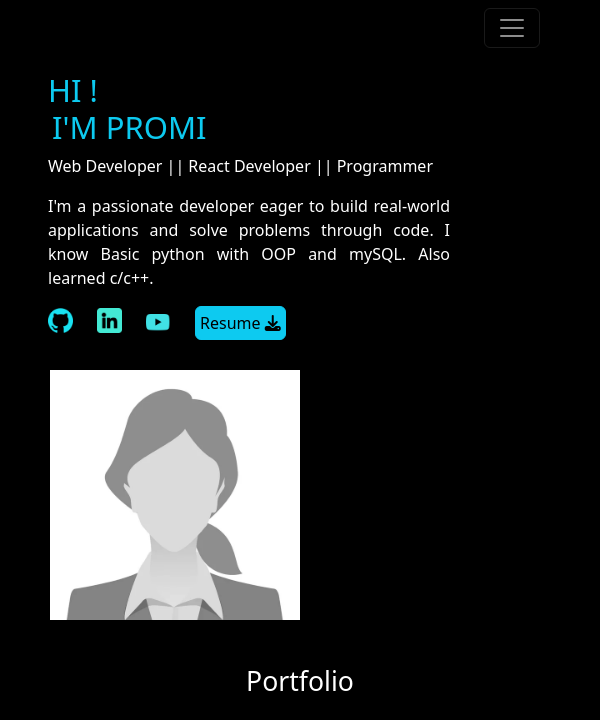
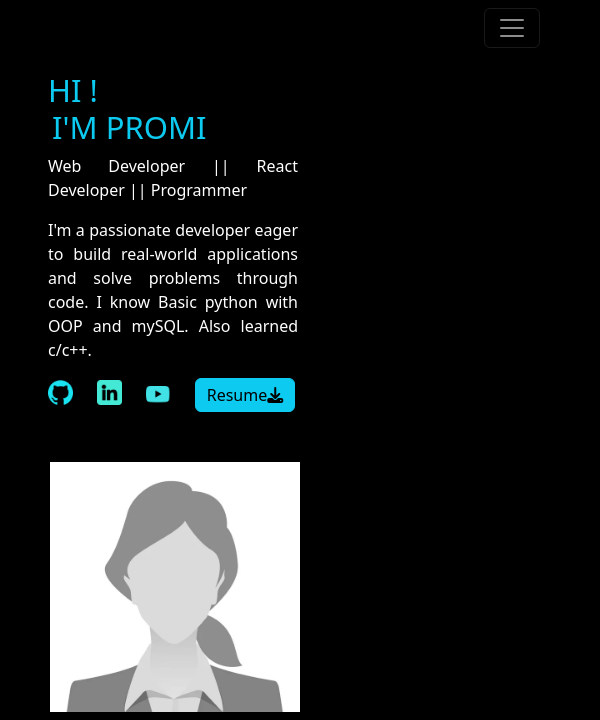
Before and after one commit to Promi02/demo-portfolio-web, a plain HTML site: page index.html in a window 600 px wide. Shown: the top 720 px of the page. Drawn offline with nearby package versions, Linux system fonts and the light colour scheme.

Commit message:
tablet size media query added

```diff
--- a/css/style.css
+++ b/css/style.css
@@ -2,11 +2,8 @@
     padding-left: 100px;
     padding-right: 100px;
 }
-.intro-img{
-padding-left: 20px;
-
-
-
+.intro-section{
+    gap: 350px;
 }
 .card-text{
     text-align: justify;
@@ -36,14 +33,19 @@ box-shadow: 2px 2px 10px rgba(146, 143, 143, 0.673);
        justify-content: center;
        align-items: center;
        overflow-x: hidden;
+    }
 
+    .intro-section p{
+        text-align: justify;
+        width: 250px;
 
     }
-    .intro-section p{
-        text-align: justify;
+    .intro-section button{
+     width: 100px;
     }
     .intro-img{
-      margin: 30px;
+        padding:0;
+      margin: 50px;
 
     }
    .container{
@@ -56,5 +58,10 @@ box-shadow: 2px 2px 10px rgba(146, 143, 143, 0.673);
    .form-section{
 width: 100%;
 }
+}
 
+@media only screen and (min-width: 768px) and (max-width:992px){
+    .intro-section{
+        gap:80px;
+    }
 }
--- a/index.html
+++ b/index.html
@@ -45,7 +45,7 @@
 
   <!-- intro section -->
   <section class="intro-section d-block d-md-flex" style=" align-items: center;">
-    <div class="intro w-75 pt-3 ps-5">
+    <div class="intro w-50 pt-3 ps-5">
       <h1 class="text-info">HI !<br> <span class="ps-1">I'M PROMI</span></h1>
       <p class="text-white">Web Developer || React Developer || Programmer</p>
       <div class="">
@@ -55,7 +55,7 @@
             <a href=""><img src="icons/github.png" alt="" width="25" class="me-4"></a>
             <a href=""><img src="icons/linkedin.png" alt="" width="25" class="me-4"></a>
             <a href=""><img src="icons/youtube.png" alt="" width="25" class="me-4 pt-2"></a>
-            <a href="files/Resume.pdf" download="" target="_blank"><button type="button" class="btn btn-info p-1">Resume <i class="fa-solid fa-download"></i></button></a>
+            <a href="files/Resume.pdf" download="" target="_blank"><button type="button" class="btn btn-info p-1">Resume<i class="fa-solid fa-download"></i></button></a>
           </div>
       </div>
     </div>
@@ -65,7 +65,7 @@
   </section>
 
   <!-- portfolio section -->
-  <section class="container">
+  <section class="container portfolio-section">
     <h2 class="text-white text-center pt-3 pb-3">Portfolio</h2>
     <div class="card mb-3 bg-black border border-secondary mx-5" style="max-width: 900px;">
       <div class="row g-0">
```
